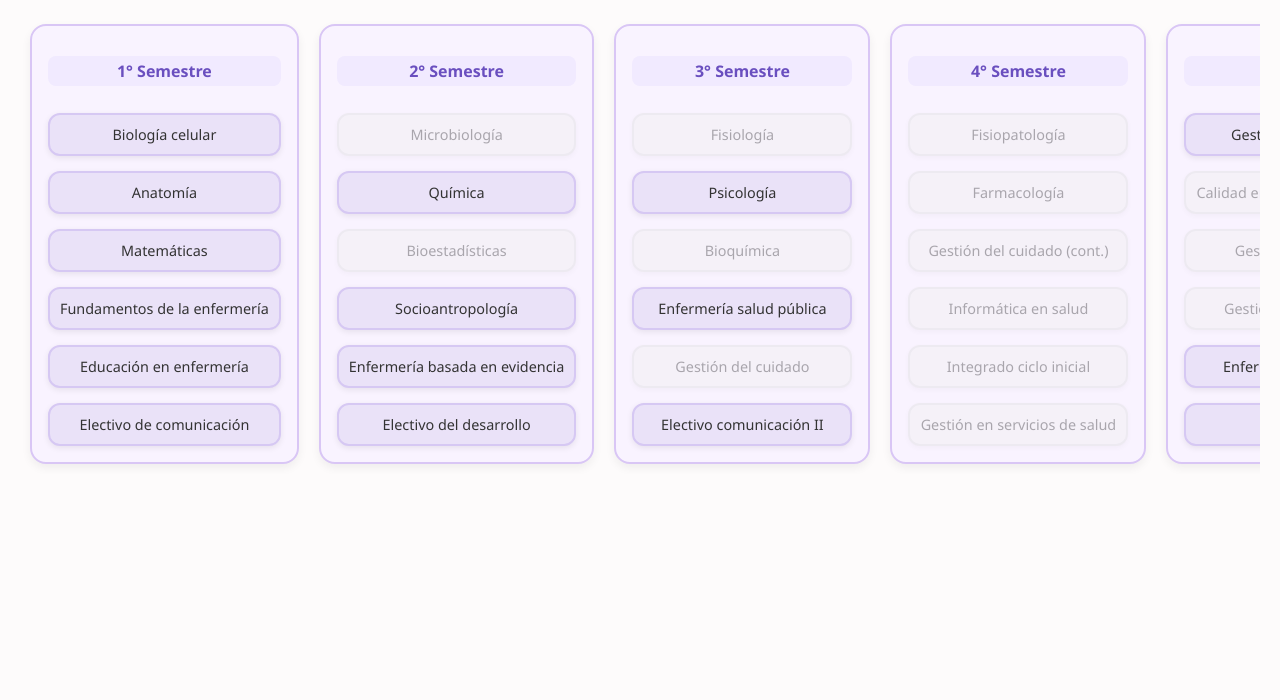
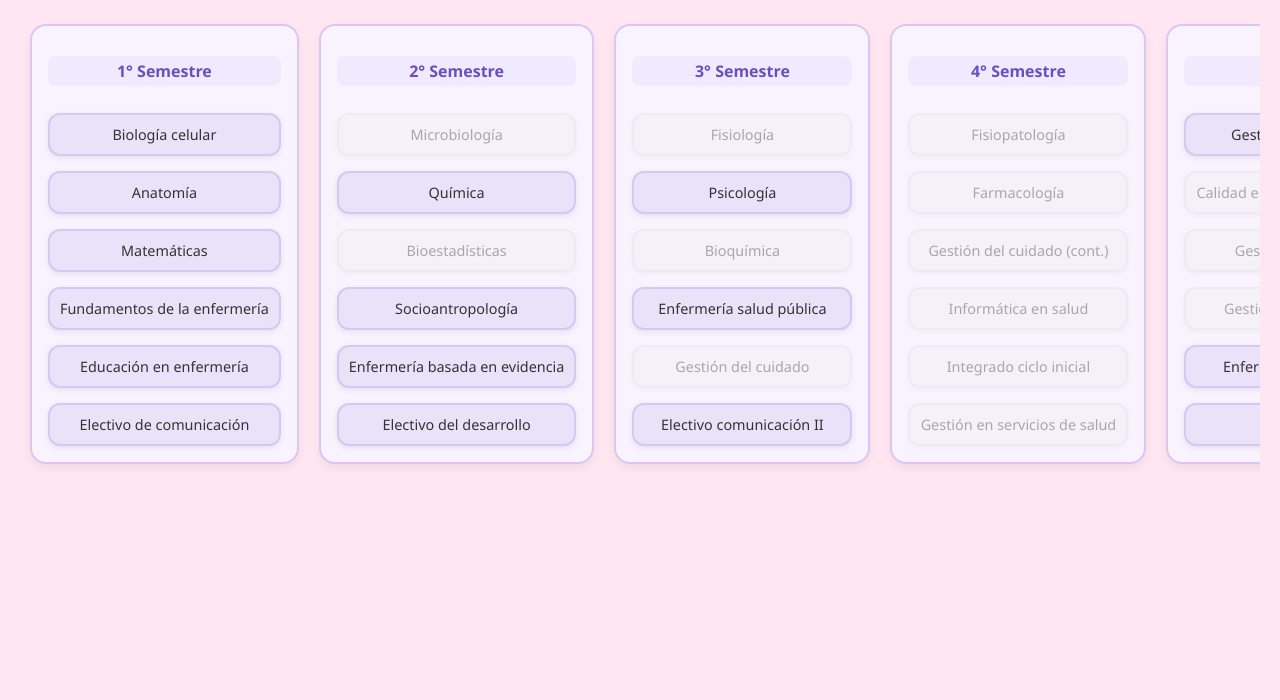
Before and after one commit to enfemalla/Enfermeria, a plain HTML site: page index.html in a window 1280 px wide. Shown: the part 100-800 px from the top of the page. Drawn offline with Linux system fonts and the light colour scheme.

Commit message:
Update estilos.css
Color otra vez

```diff
--- a/estilos.css
+++ b/estilos.css
@@ -1,6 +1,6 @@
 body {
   font-family: 'Segoe UI', sans-serif;
-  background-color: #fdfbfb; /* rosa clarito */
+  background-color: #ffe6f0; /* rosa clarito pastel */
   color: #333;
   margin: 0;
   padding: 20px;
```
